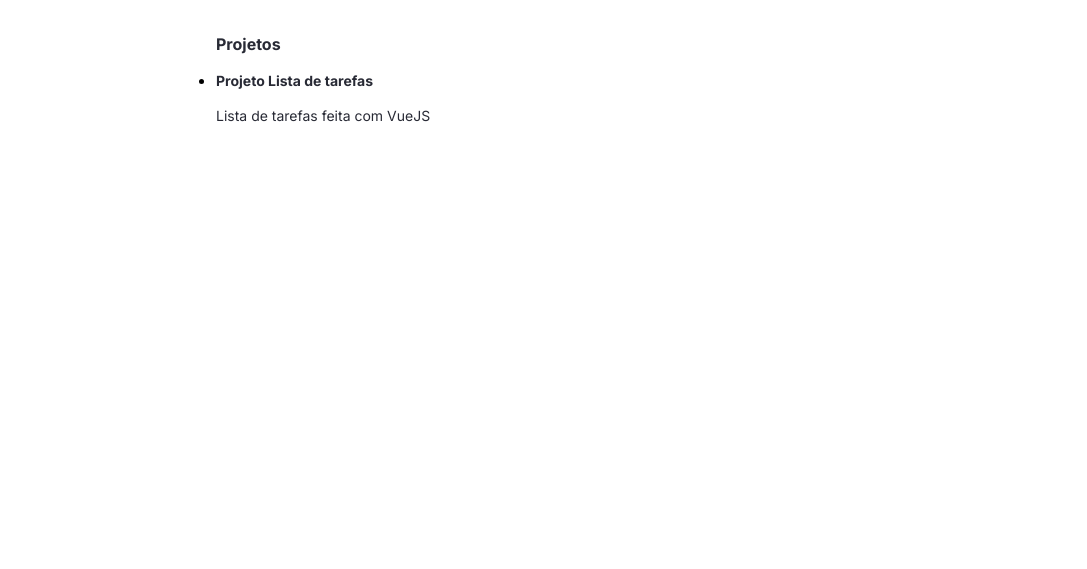
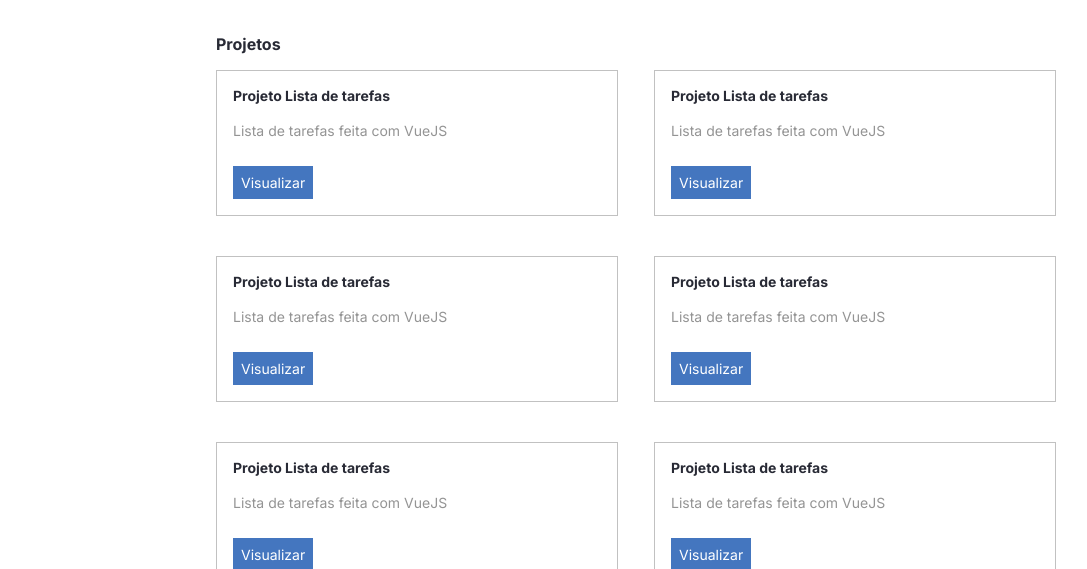
Before and after one commit to IsacPessoa/portifolio, a React (Create React App) app: page / in a window 1280 px wide. Shown: the part 383-952 px from the top of the page, without its empty margins (96-1183 px from the left). Before the commit the page ends 800 px from the top, so only its background shows below. Built offline with nearby package versions, Linux system fonts and the light colour scheme.

Commit message:
Criando a secao de projeto e o componente de projeto

```diff
--- a/src/components/Projeto/index.tsx
+++ b/src/components/Projeto/index.tsx
@@ -1,11 +1,14 @@
 import Paragrafo from '../Paragrafo'
 import Title from '../Title'
 
+import { Card, LinkButton } from './styles'
+
 const Projeto = () => (
-  <div>
+  <Card>
     <Title>Projeto Lista de tarefas</Title>
-    <Paragrafo>Lista de tarefas feita com VueJS</Paragrafo>
-  </div>
+    <Paragrafo tipo="secundario">Lista de tarefas feita com VueJS</Paragrafo>
+    <LinkButton>Visualizar</LinkButton>
+  </Card>
 )
 
 export default Projeto
--- /dev/null
+++ b/src/components/Projeto/styles.ts
@@ -0,0 +1,16 @@
+import styled from 'styled-components'
+
+export const Card = styled.div`
+  border: 1px solid #c1c1c1;
+  padding: 16px;
+`
+
+export const LinkButton = styled.a`
+  color: white;
+  font-size: 14px;
+  background-color: #4476bf;
+  text-decoration: none;
+  padding: 8px;
+  display: inline-block;
+  margin-top: 24px;
+`
--- a/src/containers/Projetos/index.tsx
+++ b/src/containers/Projetos/index.tsx
@@ -1,14 +1,37 @@
 import Projeto from '../../components/Projeto'
 import Title from '../../components/Title'
+
+import { List } from './styles'
 
 const Projetos = () => (
   <section>
     <Title fontSize={16}>Projetos</Title>
-    <ul>
+    <List>
       <li>
         <Projeto />
       </li>
-    </ul>
+      <li>
+        <Projeto />
+      </li>
+      <li>
+        <Projeto />
+      </li>
+      <li>
+        <Projeto />
+      </li>
+      <li>
+        <Projeto />
+      </li>
+      <li>
+        <Projeto />
+      </li>
+      <li>
+        <Projeto />
+      </li>
+      <li>
+        <Projeto />
+      </li>
+    </List>
   </section>
 )
 
--- /dev/null
+++ b/src/containers/Projetos/styles.ts
@@ -0,0 +1,14 @@
+import styled from 'styled-components'
+
+export const List = styled.ul`
+  display: grid;
+  grid-template-columns: 1fr 1fr;
+  column-gap: 36px;
+  row-gap: 40px;
+
+  @media (max-width: 768px) {
+    grid-template-columns: 1fr;
+    column-gap: 0;
+    row-gap: 16px;
+  }
+`
--- a/src/styles.ts
+++ b/src/styles.ts
@@ -5,6 +5,7 @@
     margin: 0;
     padding: 0;
     font-family: 'Inter', sans-serif;
+    list-style: none;
   }
 
   body {
```
